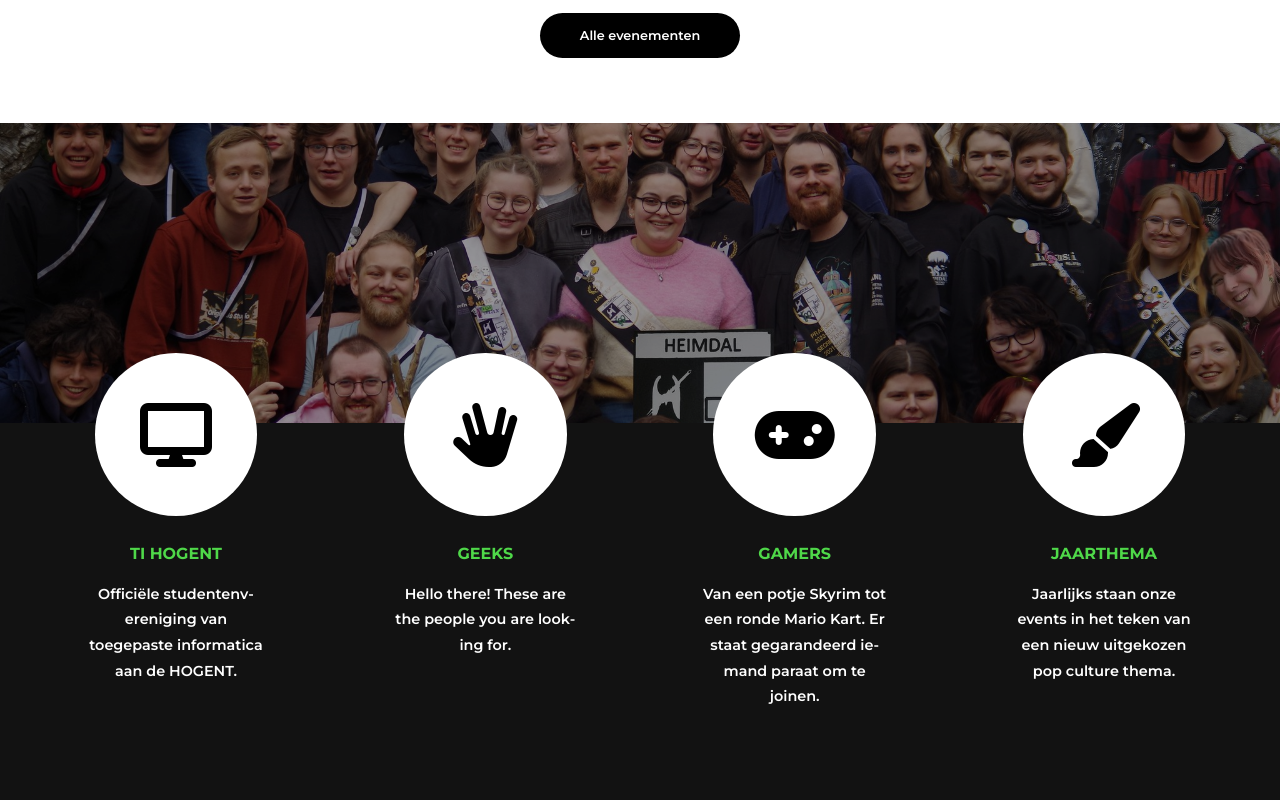
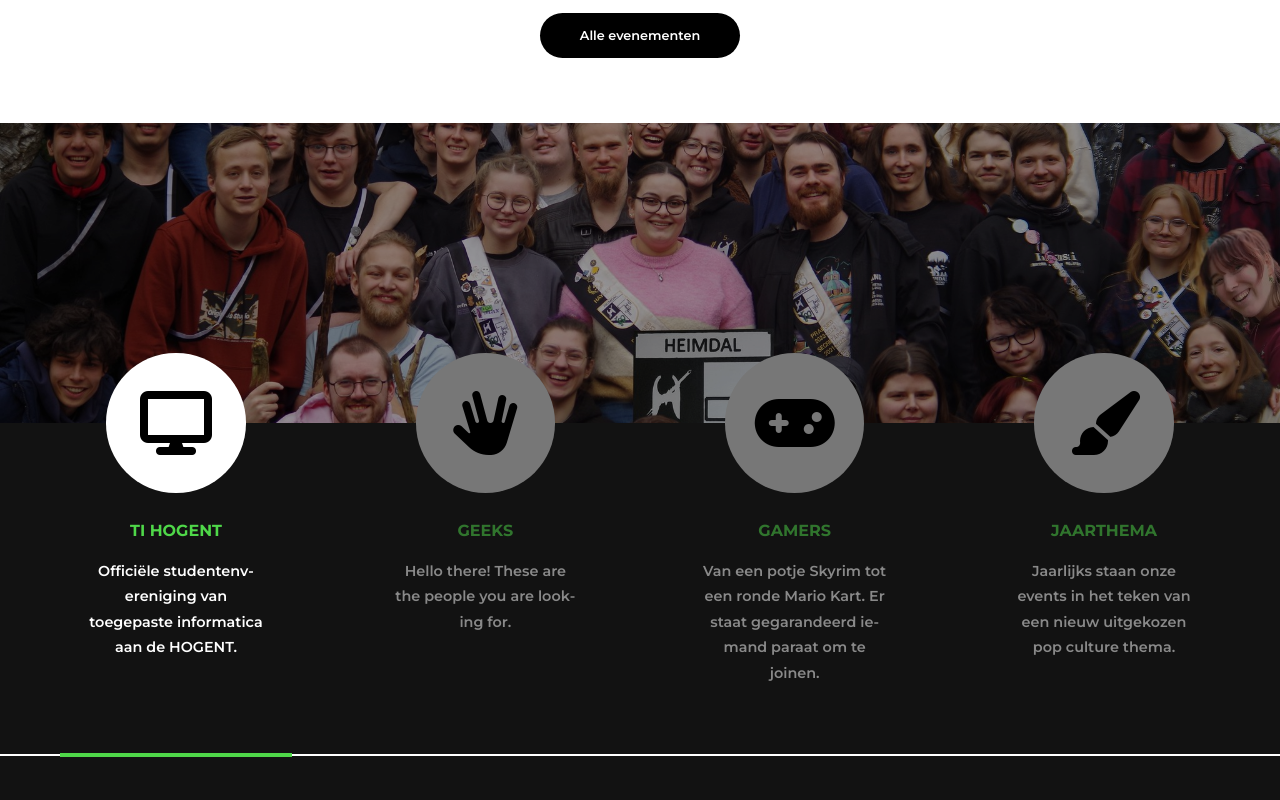
Before and after one commit to Heimdalbe/Mimisbrunnr-frontend, a React (Vite) app in the folder mimisbrunnr-frontend/: page / in a window 1280 px wide. Shown: the part 1200-2000 px from the top of the page. Built offline with nearby package versions, Linux system fonts and the light colour scheme.

Commit message:
Karakteristiek sectie desktop klaar

```diff
--- a/mimisbrunnr-frontend/src/components/Home/KarakteristiekenSectie/Karakteristiek/KarakteristiekCard.css
+++ b/mimisbrunnr-frontend/src/components/Home/KarakteristiekenSectie/Karakteristiek/KarakteristiekCard.css
@@ -1,15 +1,17 @@
 .characteristic-card {
   display: flex;
   flex-direction: column;
-  justify-content: center;
+  justify-content: flex-start;
   align-items: center;
+  position: relative;
+  transition: all 0.3s ease;
   width: 20%;
 }
 
 .circle {
   background-color: var(--white);
   color: var(--black);
-  width: 70%;
+  width: 60%;
   aspect-ratio: 1 / 1;
   border-radius: 50%;
   display: flex;
@@ -33,8 +35,31 @@
   font-size: 0.9rem;
 }
 
+.characteristic-card .underline {
+  height: 4px;
+  width: 100%;
+  background-color: var(--green);
+  position: absolute;
+  bottom: -10px;
+  left: 0;
+  opacity: 0;
+  transition: opacity 0.3s ease;
+}
+
+.characteristic-card.active .underline {
+  opacity: 1;
+}
+
+.characteristic-card.muted .circle {
+  background-color: #777777;
+}
+
+.characteristic-card.muted .characteristic-text {
+  opacity: 0.5;
+}
+
 @media (max-width: 1024px) {
   .characteristic-card {
-    width: 60%;
+    width: 70%;
   }
 }
--- a/mimisbrunnr-frontend/src/components/Home/KarakteristiekenSectie/Karakteristiek/KarakteristiekCard.jsx
+++ b/mimisbrunnr-frontend/src/components/Home/KarakteristiekenSectie/Karakteristiek/KarakteristiekCard.jsx
@@ -1,17 +1,18 @@
 import './KarakteristiekCard.css';
 
-const KarakteristiekCard = ({ iconClass, name, text }) => {
+const KarakteristiekCard = ({ iconClass, name, text, isActive }) => {
   return (
-    <div className='characteristic-card'>
-      <div className='circle'>
+    <div className={`characteristic-card ${isActive ? 'active' : 'muted'}`}>
+      <div className={`circle ${isActive ? 'active-circle' : 'muted-circle'}`}>
         <i className={iconClass}></i>
       </div>
-      <div className='characteristic-text'>
+      <div className="characteristic-text">
         <h3>{name}</h3>
         <p>{text}</p>
       </div>
+      <div className="underline"></div>
     </div>
   );
-}
+};
 
 export default KarakteristiekCard;
--- a/mimisbrunnr-frontend/src/components/Home/KarakteristiekenSectie/KarakteristiekList/KarakteristiekList.css
+++ b/mimisbrunnr-frontend/src/components/Home/KarakteristiekenSectie/KarakteristiekList/KarakteristiekList.css
@@ -1,7 +1,7 @@
 .card-wrapper {
   display: flex;
   justify-content: space-between;
-  align-items: flex-start;
+  align-items: stretch;
   margin-top: -100px;
   position: relative;
   z-index: 100;
--- a/mimisbrunnr-frontend/src/components/Home/KarakteristiekenSectie/KarakteristiekList/KarakteristiekList.jsx
+++ b/mimisbrunnr-frontend/src/components/Home/KarakteristiekenSectie/KarakteristiekList/KarakteristiekList.jsx
@@ -1,15 +1,33 @@
+import { useState, useEffect } from "react";
 import KarakteristiekCard from "../Karakteristiek/KarakteristiekCard";
 import './KarakteristiekList.css';
 
+// TODO: overgang synchroniseren met change bg image
+// TODO: mobiele versie (ongeveer hetzelfde als event card, maar ook autoplay verschuiven)
+
 const KarakteristiekList = ({ characteristics }) => {
+  const [activeIndex, setActiveIndex] = useState(0);
+
+  useEffect(() => {
+    const interval = setInterval(() => {
+      setActiveIndex((prevIndex) =>
+        prevIndex === characteristics.length - 1 ? 0 : prevIndex + 1
+      );
+    }, 10000);
+
+    return () => clearInterval(interval);
+  }, [characteristics.length]);
+
   return (
     <div className="card-wrapper">
-      {characteristics.map((ch) => (
-          <KarakteristiekCard
-            iconClass={ch.iconClass}
-            name={ch.name}
-            text={ch.text}
-          />
+      {characteristics.map((ch, index) => (
+        <KarakteristiekCard
+          key={index}
+          iconClass={ch.iconClass}
+          name={ch.name}
+          text={ch.text}
+          isActive={activeIndex === index}
+        />
       ))}
     </div>
   );
--- a/mimisbrunnr-frontend/src/components/Home/KarakteristiekenSectie/KarakteristiekenSectie.css
+++ b/mimisbrunnr-frontend/src/components/Home/KarakteristiekenSectie/KarakteristiekenSectie.css
@@ -25,6 +25,17 @@
   pointer-events: none;
 }
 
+.line-container::after {
+  content: "";
+  position: absolute;
+  bottom: 21px;
+  left: 50%;
+  transform: translateX(-50%);
+  width: 100%;
+  height: 2px;
+  background-color: white;
+}
+
 @media (max-width: 1024px) {
   .group-picture-wrapper {
     height: 220px;
--- a/mimisbrunnr-frontend/src/components/Home/KarakteristiekenSectie/KarakteristiekenSectie.jsx
+++ b/mimisbrunnr-frontend/src/components/Home/KarakteristiekenSectie/KarakteristiekenSectie.jsx
@@ -24,7 +24,7 @@ const KarakteristiekenSectie = () => {
   }, [images.length]);
 
   return (
-    <div className='dark-bg'>
+    <div className='dark-bg line-container'>
       <div className='group-picture-wrapper'>
         <img
           className='group-picture'
```
